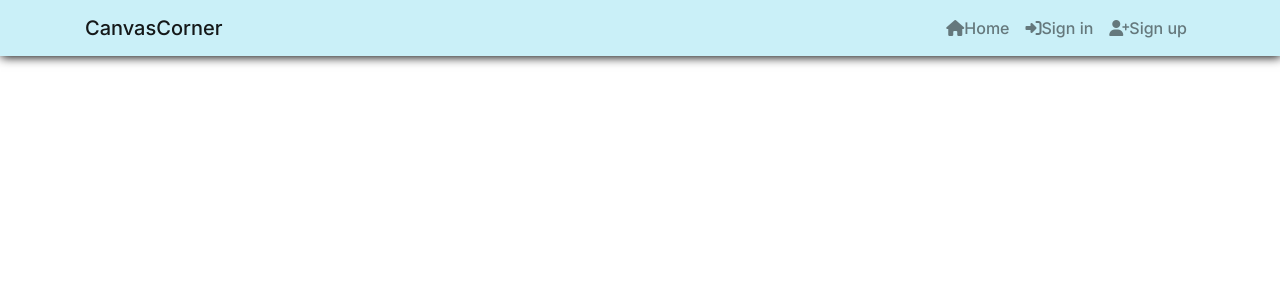
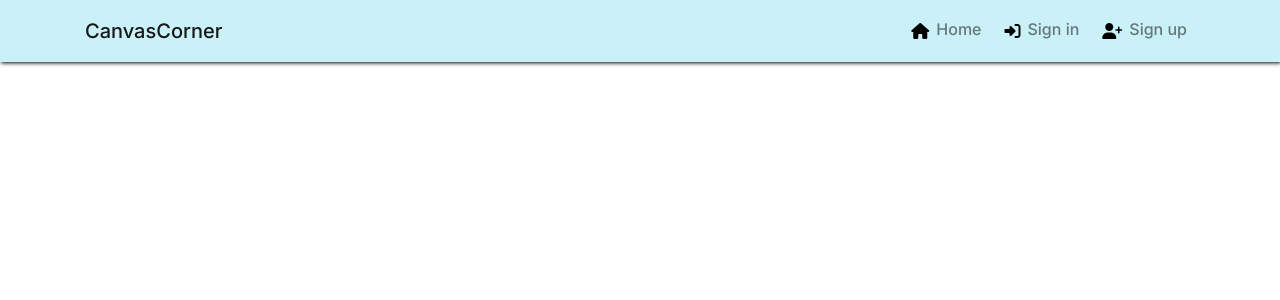
Before and after one commit to damidaramola/canvas-corner, a React (Create React App) app: page / in a window 1280 px wide. Shown: the top 300 px of the page. Built offline with nearby package versions, Linux system fonts and the light colour scheme.

Commit message:
add css for icons

```diff
--- a/src/App.module.css
+++ b/src/App.module.css
@@ -1,10 +1,12 @@
+/* color palette for website */
 :root{
     --white: #ffffff;
     --black: rgb(0, 0, 0);
     --light-blue:#caf0f8;
     --darker-blue:rgb(102, 212, 240);
     --light-grey:rgb(214, 214, 214);
-    --purple:rgb(243, 199, 243);
+    --dark-grey:rgb(66, 66, 66);
+    --purple:rgb(238, 162, 238);
 
   }
 
@@ -13,3 +15,23 @@
 
 
 }
+
+/* style app icons */
+
+a:hover i {
+    color:var(--dark-grey);
+    transition: color ease-in-out 0.3s;
+  }
+
+  i {
+    color: var(--black);
+    font-size: 1rem;
+    padding: 7px;
+    vertical-align: middle;
+  }
+
+  i:hover {
+    cursor: pointer;
+    transition: color ease-in-out 0.3s;
+    color: var(--black);
+  }
--- a/src/styles/NavBar.module.css
+++ b/src/styles/NavBar.module.css
@@ -1,5 +1,5 @@
 
 .NavBar{
    background-color:var(--light-blue);
-   box-shadow: 1px 1px 10px   var(--black);
+   box-shadow: 1px 1px 4px   var(--black);
 }
```
